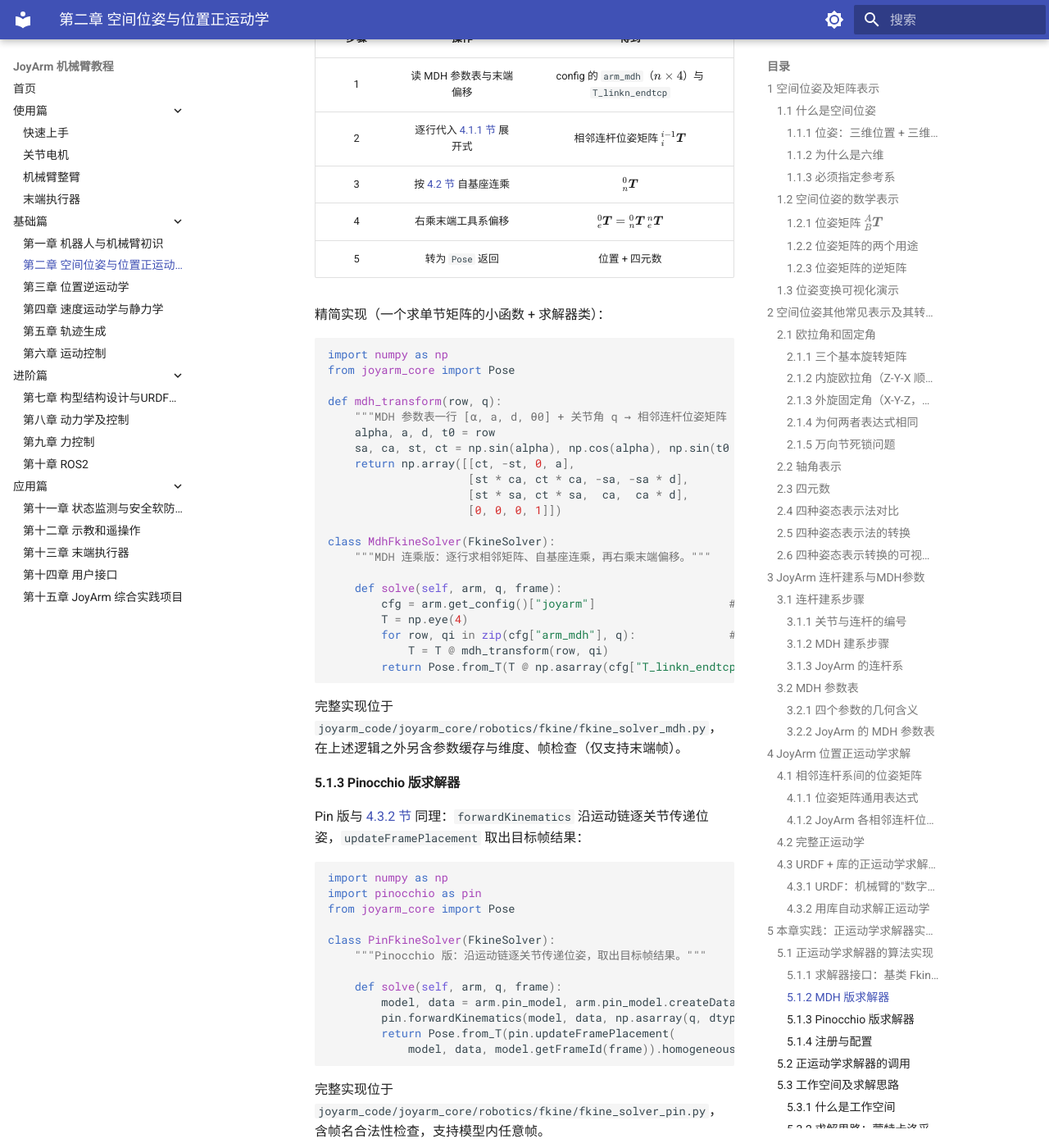
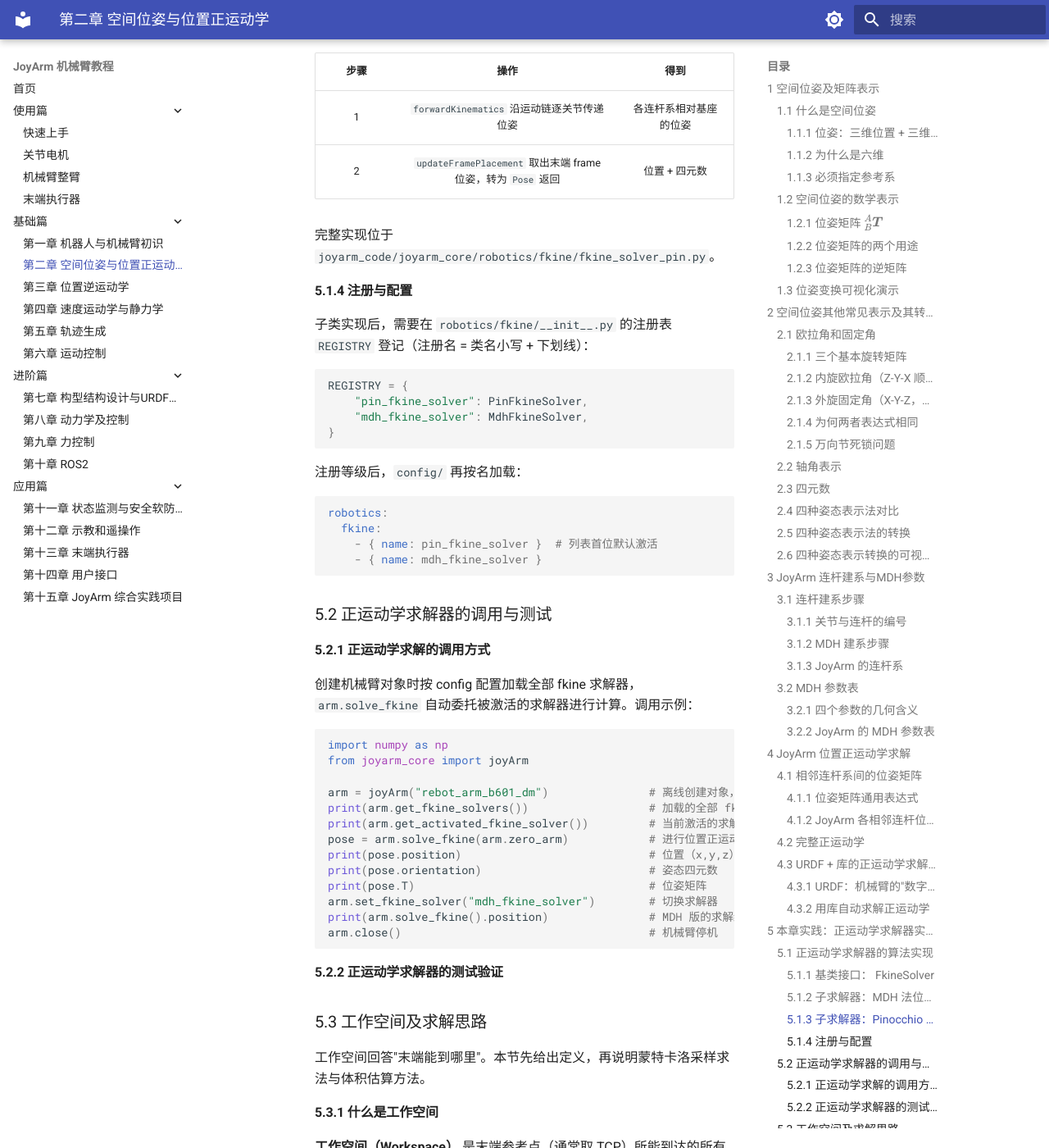
Before and after one commit to joyin-dexhand/joyin_arm_tutorial, an MkDocs documentation site: the page built from docs/chapt2_fkine.md, in a window 1280 px wide and 1400 px high, scrolled down 19544 px. Shown: the whole window at 82% size. Built offline with MkDocs 1.6.1 and Material for MkDocs 9.7.7, drawn with Linux system fonts in a browser that asks for light colours; some of the changed text lies outside the part shown.

Commit message:
261106-1648

````diff
--- a/docs/chapt2_fkine.md
+++ b/docs/chapt2_fkine.md
@@ -595,156 +595,90 @@
 
 ## 5 本章实践：正运动学求解器实现与工作空间绘制分析
 
-本节把第 4 节的两种正运动学解法落地为程序：先在核心库中封装成可切换的求解器并学会调用（5.1~5.2），再用蒙特卡洛采样绘制并分析 JoyArm 的工作空间（5.3~5.5），回答"目标点够不够得到"。全程离线计算，无需连接机械臂。
-
 ### 5.1 正运动学求解器的算法实现
 
-核心库把正运动学求解封装在 robotics/fkine 里——一个基类规定接口，多个子类各自实现算法；本章实现两个子类，分别对应 §4.2 的 MDH 连乘与 §4.3 的 URDF + Pinocchio。
+正运动学求解算法封装在 robotics/fkine 里，一个基类规定接口，多个子类实现各自算法。
 
-#### 5.1.1 求解器接口：基类 FkineSolver
+#### 5.1.1 基类接口： FkineSolver
 
-基类只规定一个方法 `solve(arm, q, frame) → Pose`——**给定关节角，求某一帧的位姿**。输入与输出如下：
+基类只规定了 `solve(arm, q, frame) → Pose`方法，输入参数与返回值如下：
 
-| 输入 / 输出 | 名称 | 说明 |
+| 输入/返回 | 名称 | 说明 |
 |:---:|:---:|:---:|
-| 输入 | `arm` | 机械臂对象（提供配置与 URDF 模型） |
+| 输入 | `arm` | 机械臂对象 |
 | 输入 | `q` | `(n,)` 关节角，rad |
-| 输入 | `frame` | 目标帧名，如 `"frame_end_tcp"`（末端 TCP 系） |
+| 输入 | `frame` | 末端 frame 名，如 `"frame_end_tcp"` |
 | 返回 | `Pose` | `position`：`(3,)` 位置；`orientation`：`(4,)` 四元数 $(w,x,y,z)$；`.T`：$4\times4$ 位姿矩阵 |
 
-基类写成代码只需几行：
+#### 5.1.2 子求解器：MDH 法位姿矩阵连乘
 
-```python
-from abc import ABC, abstractmethod
-
-class FkineSolver(ABC):
-    """正运动学求解器接口：所有子类只须实现一个 solve 方法。"""
-
-    @abstractmethod
-    def solve(self, arm, q, frame):
-        """给定关节角 q（rad），求 frame 帧在基座系下的位姿（Pose）。"""
-```
-
-#### 5.1.2 MDH 版求解器
-
-MDH 版是 4.2 节连乘公式的直接翻译，共五步：
+MDH 版是 4.2 节连乘公式的直接实现：
 
 | 步骤 | 操作 | 得到 |
 |:---:|:---:|:---:|
-| 1 | 读 MDH 参数表与末端偏移 | config 的 `arm_mdh`（$n\times4$）与 `T_linkn_endtcp` |
-| 2 | 逐行代入 [4.1.1 节](#411) 展开式 | 相邻连杆位姿矩阵 $^{i-1}_i\bm{T}$ |
-| 3 | 按 [4.2 节](#42) 自基座连乘 | $^0_n\bm{T}$ |
-| 4 | 右乘末端工具系偏移 | $^0_e\bm{T}={}^0_n\bm{T}\,{}^n_e\bm{T}$ |
-| 5 | 转为 `Pose` 返回 | 位置 + 四元数 |
+| 1 | 读 MDH 参数表与末端偏移 | cfg.joyarm 的 `arm_mdh` 与 `T_linkn_endtcp` |
+| 2 | 逐行代入相邻连杆位姿矩阵表达式 | 相邻连杆位姿矩阵 $^{i-1}_i\bm{T}$ |
+| 3 | 位姿矩阵自基座系连乘 | $^0_e\bm{T}={}^0_n\bm{T}\,{}^n_e\bm{T}$ |
+| 4 | 转为 `Pose` 返回 | 位置 + 四元数 |
 
-精简实现（一个求单节矩阵的小函数 + 求解器类）：
+完整实现位于 `joyarm_code/joyarm_core/robotics/fkine/fkine_solver_mdh.py`。
 
-```python
-import numpy as np
-from joyarm_core import Pose
+#### 5.1.3 子求解器：Pinocchio 库调用
 
-def mdh_transform(row, q):
-    """MDH 参数表一行 [α, a, d, θ0] + 关节角 q → 相邻连杆位姿矩阵（4.1.1 节展开式）。"""
-    alpha, a, d, t0 = row
-    sa, ca, st, ct = np.sin(alpha), np.cos(alpha), np.sin(t0 + q), np.cos(t0 + q)
-    return np.array([[ct, -st, 0, a],
-                     [st * ca, ct * ca, -sa, -sa * d],
-                     [st * sa, ct * sa,  ca,  ca * d],
-                     [0, 0, 0, 1]])
+Pin 版调用 Pinochio 库函数完成求解：
 
-class MdhFkineSolver(FkineSolver):
-    """MDH 连乘版：逐行求相邻矩阵、自基座连乘，再右乘末端偏移。"""
+| 步骤 | 操作 | 得到 |
+|:---:|:---:|:---:|
+| 1 | `forwardKinematics` 沿运动链逐关节传递位姿 | 各连杆系相对基座的位姿 |
+| 2 | `updateFramePlacement` 取出末端 frame 位姿，转为 `Pose` 返回 | 位置 + 四元数 |
 
-    def solve(self, arm, q, frame):
-        cfg = arm.get_config()["joyarm"]                    # arm_mdh 参数表 + 末端偏移
-        T = np.eye(4)
-        for row, qi in zip(cfg["arm_mdh"], q):              # ② 逐行代入 → ③ 连乘
-            T = T @ mdh_transform(row, qi)
-        return Pose.from_T(T @ np.asarray(cfg["T_linkn_endtcp"]))  # ④ 右乘 → ⑤ 转 Pose
-```
-
-完整实现位于 `joyarm_code/joyarm_core/robotics/fkine/fkine_solver_mdh.py`，在上述逻辑之外另含参数缓存与维度、帧检查（仅支持末端帧）。
-
-#### 5.1.3 Pinocchio 版求解器
-
-Pin 版与 [4.3.2 节](#432) 同理：`forwardKinematics` 沿运动链逐关节传递位姿，`updateFramePlacement` 取出目标帧结果：
-
-```python
-import numpy as np
-import pinocchio as pin
-from joyarm_core import Pose
-
-class PinFkineSolver(FkineSolver):
-    """Pinocchio 版：沿运动链逐关节传递位姿，取出目标帧结果。"""
-
-    def solve(self, arm, q, frame):
-        model, data = arm.pin_model, arm.pin_model.createData()
-        pin.forwardKinematics(model, data, np.asarray(q, dtype=float))    # 正运动学
-        return Pose.from_T(pin.updateFramePlacement(                      # 取目标帧位姿
-            model, data, model.getFrameId(frame)).homogeneous)
-```
-
-完整实现位于 `joyarm_code/joyarm_core/robotics/fkine/fkine_solver_pin.py`，含帧名合法性检查，支持模型内任意帧。
+完整实现位于 `joyarm_code/joyarm_core/robotics/fkine/fkine_solver_pin.py`。
 
 #### 5.1.4 注册与配置
 
-两个子类写好后，在包的注册表 `REGISTRY` 里各登记一行（注册名 = 类名小写 + 下划线），config 再按名单加载：
+子类实现后，需要在 `robotics/fkine/__init__.py` 的注册表 `REGISTRY` 登记（注册名 = 类名小写 + 下划线）：
 
 ```python
 REGISTRY = {
-    "pin_fkine_solver": PinFkineSolver,  # 默认实现：URDF 通用
-    "mdh_fkine_solver": MdhFkineSolver,  # MDH 解析实现
+    "pin_fkine_solver": PinFkineSolver,
+    "mdh_fkine_solver": MdhFkineSolver,
 }
 ```
+
+注册等级后，`config/` 再按名加载：
 
 ```yaml
 robotics:
   fkine:
-    - { name: pin_fkine_solver }  # 列表首位 = 默认激活
+    - { name: pin_fkine_solver }  # 列表首位默认激活
     - { name: mdh_fkine_solver }
 ```
 
-两版求解器对比如下：
+### 5.2 正运动学求解器的调用与测试
 
-| 对比项 | MDH 版 | Pinocchio 版 |
-|:---:|:---:|:---:|
-| 数据来源 | config 的 MDH 参数表 | URDF 模型 |
-| 支持的帧 | 仅末端帧 | 任意帧（`link3`、`frame_end_tcp` 等） |
-| 适用场景 | 教学演示、与手推公式对照 | 通用计算（默认激活） |
-| 特点 | 公式白盒、过程可见 | 高效通用、无需维护公式 |
+#### 5.2.1 正运动学求解的调用方式
 
-### 5.2 正运动学求解器的调用
-
-创建机械臂对象时按 config 加载全部 fkine 求解器，`arm.solve_fkine` 自动转给当前激活的那个。离线调用示例（无需连接硬件）：
+创建机械臂对象时按 config 配置加载全部 fkine 求解器，`arm.solve_fkine` 自动委托被激活的求解器进行计算。调用示例：
 
 ```python
 import numpy as np
 from joyarm_core import joyArm
 
 arm = joyArm("rebot_arm_b601_dm")               # 离线创建对象，不连接硬件
-print(arm.get_fkine_solvers())                  # ['mdh_fkine_solver', 'pin_fkine_solver']
-print(arm.get_activated_fkine_solver())         # pin_fkine_solver（config 名单首位）
-q = np.array([0.0, -1.0, -1.0, 0.3, 0.0, 0.0])  # home 位形（config 的 home_arm）
-pose = arm.solve_fkine(q)                       # frame 缺省为末端帧 frame_end_tcp
-print(pose.position)                            # [ 0.3447 -0.0065  0.3442]
-print(pose.orientation)                         # [ 0.9887 -0.0023  0.1494 -0.0152]（w,x,y,z）
-print(pose.T)                                   # 4×4 位姿矩阵（左上姿态、右上位置）
-print(arm.solve_fkine(q, "link3").position)     # [-0.1226  0.      0.3623]（可求任意中间帧）
-arm.set_fkine_solver("mdh_fkine_solver")        # 切换激活求解器（返回 True）
-print(arm.solve_fkine(q).position)              # [ 0.3447 -0.0065  0.3442]（与上面一致）
-arm.close()
+print(arm.get_fkine_solvers())                  # 加载的全部 fkine_solver
+print(arm.get_activated_fkine_solver())         # 当前激活的求解器
+pose = arm.solve_fkine(arm.zero_arm)            # 进行位置正运动学计算
+print(pose.position)                            # 位置（x,y,z）
+print(pose.orientation)                         # 姿态四元数
+print(pose.T)                                   # 位姿矩阵
+arm.set_fkine_solver("mdh_fkine_solver")        # 切换求解器
+print(arm.solve_fkine().position)               # MDH 版的求解结果，q 缺省取机械臂的实时关节角
+arm.close()                                     # 机械臂停机
 ```
 
-常用方法一览：
+#### 5.2.2 正运动学求解器的测试验证
 
-| 方法 | 作用 |
-|:---:|:---:|
-| `get_fkine_solvers()` | 列出已加载的全部求解器注册名 |
-| `get_activated_fkine_solver()` | 查询当前激活的求解器注册名 |
-| `set_fkine_solver(name)` | 切换激活求解器，成功返回 `True` |
-| `solve_fkine(q, frame=None)` | 正运动学求解；`frame` 缺省为末端帧（pin 版可传任意帧，MDH 版仅末端帧） |
 
-> 💡 两版求末端位姿的结果一致（末端位置差约 $10^{-13}$ m）——想换算法，改 config 名单或调用 `set_fkine_solver` 即可，调用代码一行不用动。
 
 ### 5.3 工作空间及求解思路
 
@@ -770,7 +704,6 @@
 | 1 | 在各关节角范围内均匀随机采样 $\theta_i$ | 覆盖关节空间全部可达构型 |
 | 2 | 对每组采样调用 `arm.solve_fkine(q)` 求末端位置 $(p_x,p_y,p_z)$ | 关节空间映射到笛卡尔空间 |
 | 3 | 收集末端位置点构成点云 | 包络即近似工作空间 |
-| 4 | 可视化点云（3D 散点 / 投影截面） | 直观看出形状与尺寸 |
 
 > 💡 采样数越多、点云越密、边界越清晰。本章脚本默认取 $2\times10^5$ 组样本。
 
@@ -784,7 +717,7 @@
 
 ### 5.4 工作空间绘制方法
 
-用脚本把 5.3 节的思路"画"出来：硬限位内随机撒 $N$ 组关节角，逐组调用 `arm.solve_fkine` 求末端位置，点云边算边画、逐批刷新，结束后打印分析数据。流程与每步调用的核心库功能如下：
+用脚本把 5.3 节的思路"画"出来：点云边算边画、逐批刷新，结束后打印分析数据。流程与每步调用的核心库功能如下：
 
 | 步骤 | 操作 | 调用的核心库功能 |
 |:---:|:---:|:---:|
@@ -842,7 +773,7 @@
 
 #### 5.5.2 JoyArm 工作空间分析
 
-先交代条件：下列数据取自脚本默认参数的一次运行——型号 `rebot_arm_b601_dm`，硬限位内均匀采样 $N=2\times10^5$ 组（随机种子 0），求解器 `pin_fkine_solver`。
+下列数据取自脚本默认参数的一次运行：型号 `rebot_arm_b601_dm`，硬限位内均匀采样 $N=2\times10^5$ 组（随机种子 0），求解器 `pin_fkine_solver`。
 
 | 指标 | 数值 | 说明 |
 |:---:|:---:|:---:|
````
Also changed, not shown: other parts of docs/chapt2_fkine.md (+1 -3 lines), design_references/tutorial_figures/README.md (deleted, +0 -32 lines), 2 other files.
